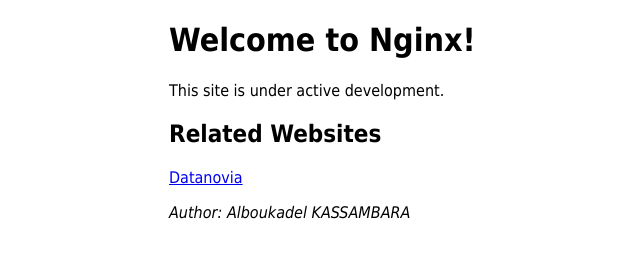
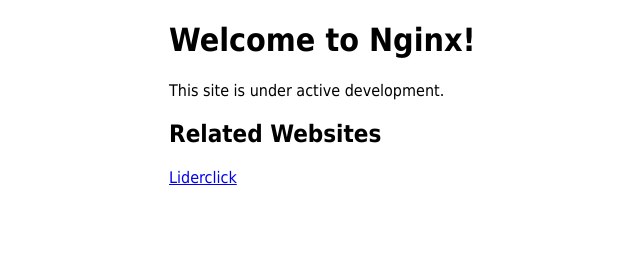
Before and after one commit to sergiomaciel/nginx-reverse-proxy, a plain HTML site: page website-1.com/index.html in a window 1280 px wide. Shown: the whole page, without its empty margins (191-831 px from the left). Drawn offline with Linux system fonts and the light colour scheme.

Commit message:
update data

```diff
--- a/website-1.com/index.html
+++ b/website-1.com/index.html
@@ -15,8 +15,7 @@
 <p>This site is under active development.</p>
 
 <h2>Related Websites</h2>
-<a href = "https://www.datanovia.com">Datanovia</a><br/>
+<a href = "https://www.liderclick.com.ar">Liderclick</a><br/>
 
-<p><em>Author: Alboukadel KASSAMBARA </em></p>
 </body>
 </html>
```
Also changed, not shown: website-2.com/index.html (+3 -2 lines), 1 other file.
